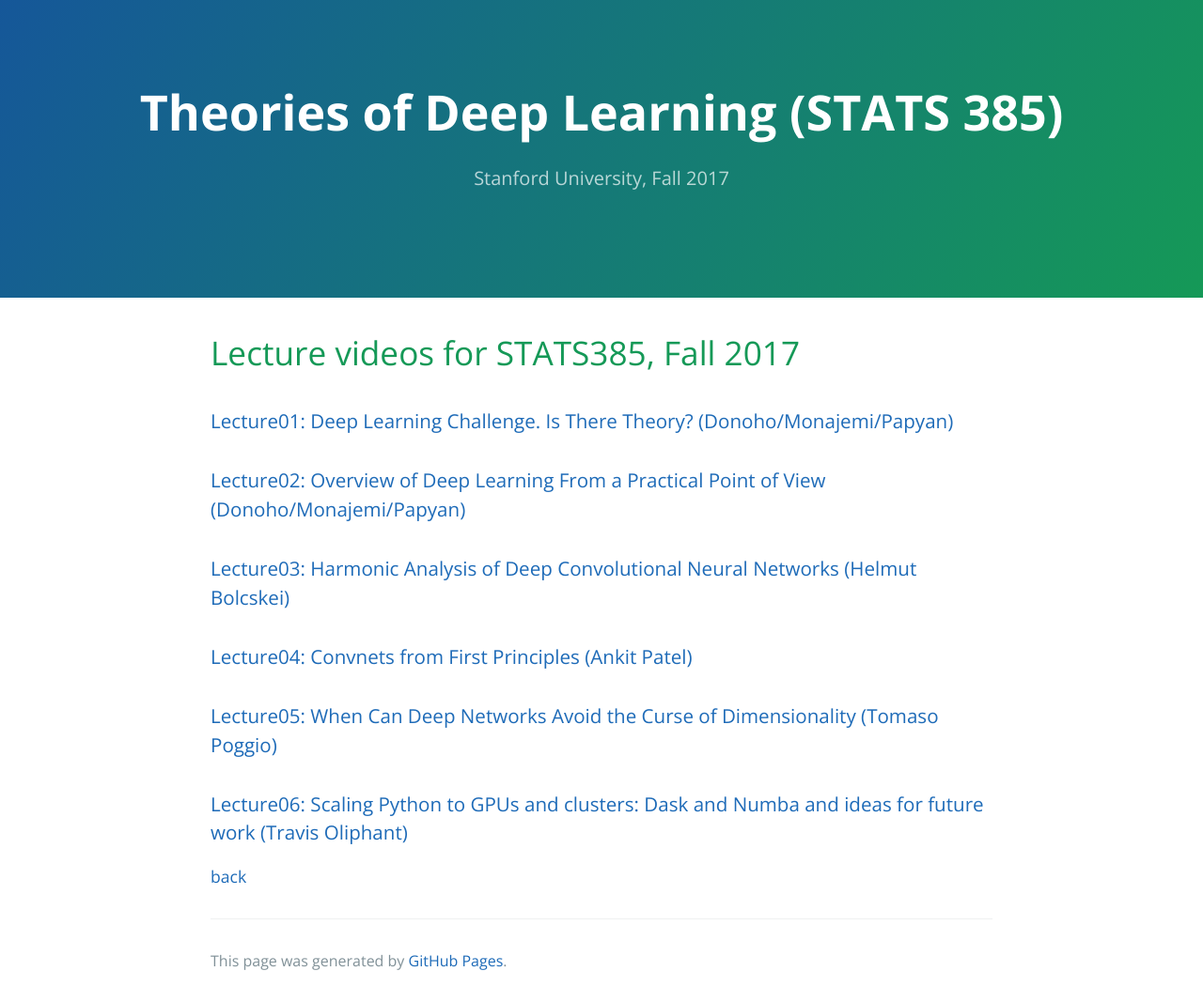
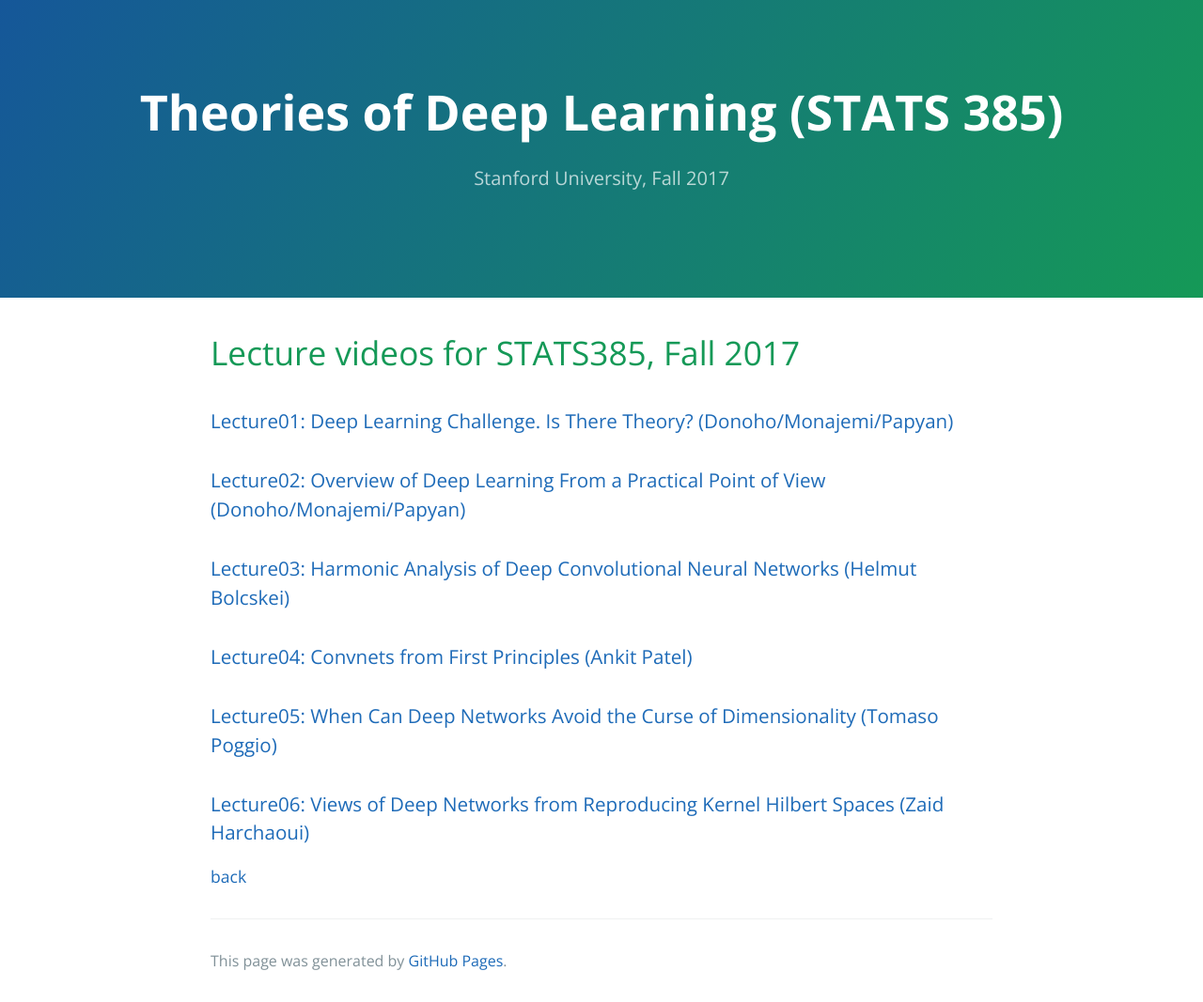
Before and after one commit to stats385/stats385.github.io, a Jekyll site: the page built from lecture_videos.md, in a window 1280 px wide. Shown: the whole page at 94% size. Built offline with Jekyll 4.4.1, drawn with Linux system fonts in a browser that asks for light colours; our own code applies the rules of GitHub Pages for plain Markdown files; the repository's description, which GitHub fills in, is left out.

Commit message:
fixed Lecture 06

```diff
--- a/lecture_videos.md
+++ b/lecture_videos.md
@@ -12,7 +12,8 @@
 
 ### [Lecture05: When Can Deep Networks Avoid the Curse of Dimensionality (Tomaso Poggio)](https://www.youtube.com/watch?v=4yLCuZnhkdI&feature=youtu.be)
 
-### [Lecture06: Scaling Python to GPUs and clusters: Dask and Numba and ideas for future work (Travis Oliphant)](https://www.youtube.com/watch?v=bsbl70d2d1U&feature=youtu.be)
+### [Lecture06: Views of Deep Networks from Reproducing Kernel Hilbert Spaces (Zaid Harchaoui)](https://www.youtube.com/watch?v=k4HqRN1nbj4&feature=youtu.be)
+
 
 
 [back](./)
```
